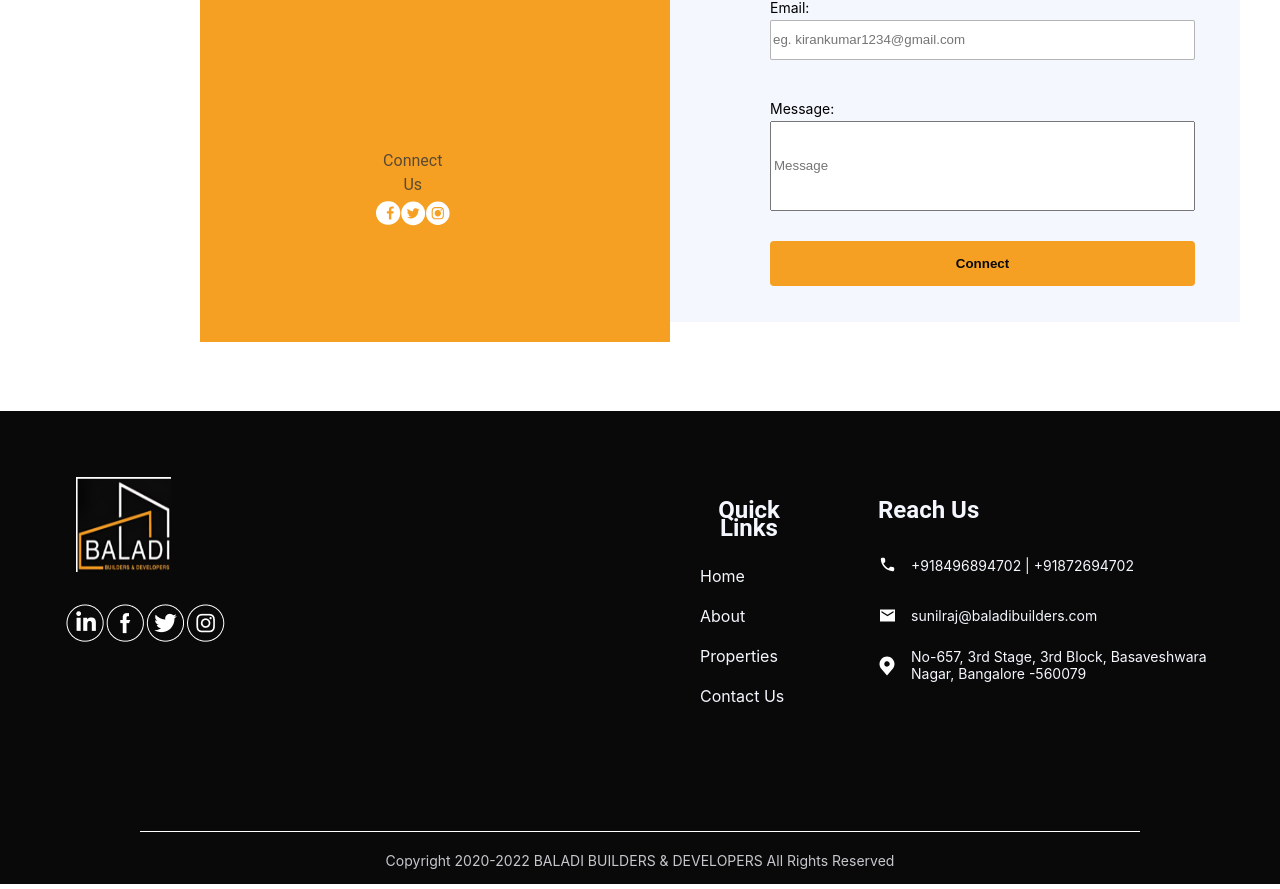
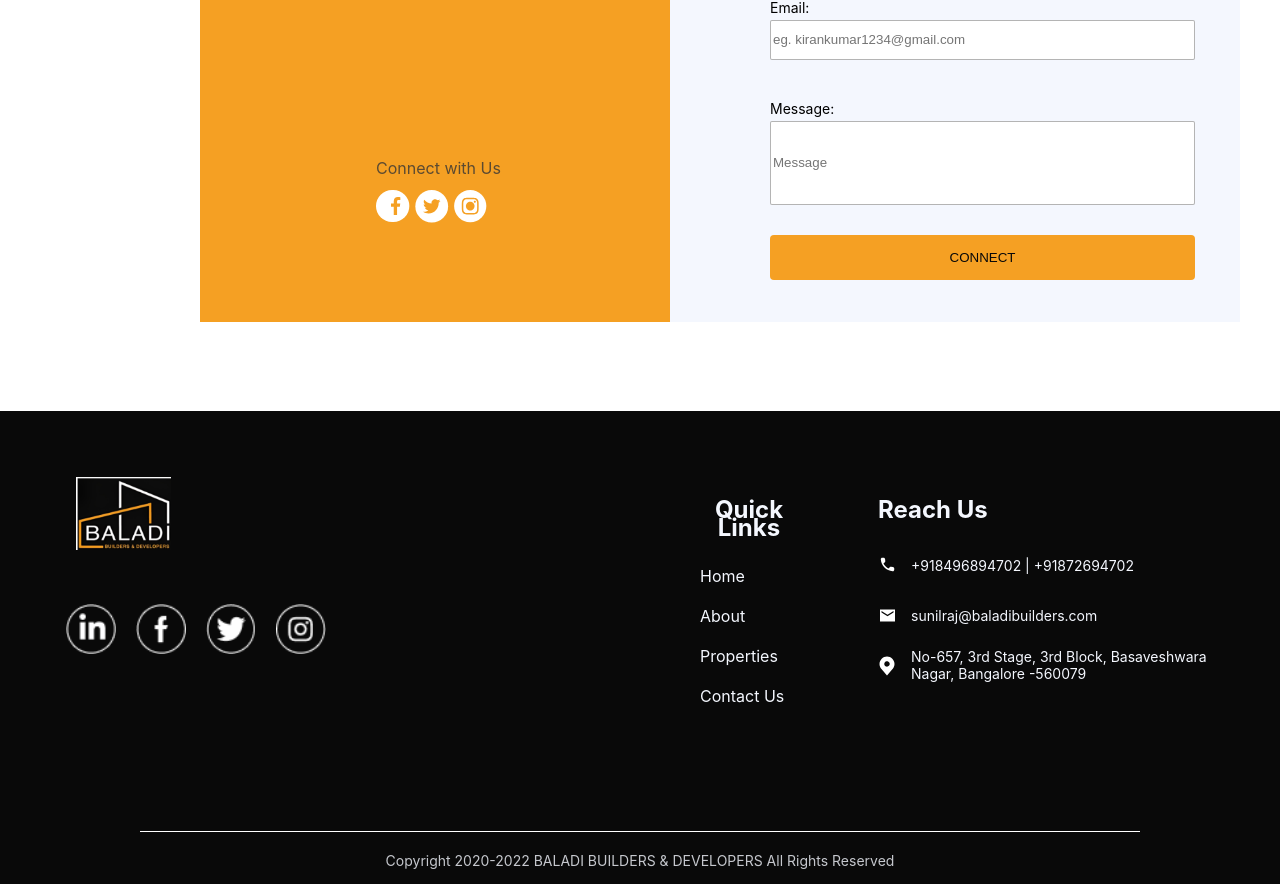
Before and after one commit to KalpithaRB/cietwo, a React (Create React App) app: page / in a window 1280 px wide. Shown: the part 380-1269 px from the top of the page. Built offline with nearby package versions, Linux system fonts and the light colour scheme.

Commit message:
corrected the alignment of the connect with us icons

```diff
--- a/src/components/Footer/Footer.css
+++ b/src/components/Footer/Footer.css
@@ -19,14 +19,14 @@
     flex-direction: column;
     background-color: #f5a023;
     color: #090909;
-    height: 603px;
+    height: 583px;
     width: 500px;
     row-gap: 35px;
     padding-top: 20px;
 }
 
 .contact-information-container{
-    font-family: 'Roboto';
+    /* font-family: 'Roboto'; */
     font-style: normal;
     font-weight: 500;
     font-size: 24px;
@@ -109,10 +109,11 @@
     flex-direction: column;
     justify-content: center;
     height: 138.35px;
-    width: 73.5px;
+    /* width: 73.5px; */
     position: absolute;
     left: 376px;
     top: 500px;
+    row-gap: 10px;
 
 
 
@@ -121,7 +122,7 @@
 .connect-us{
     color: #353535;
     opacity: 0.8;
-    font-family: 'Roboto';
+    /* font-family: 'Roboto'; */
 font-style: normal;
 font-weight: 400;
 font-size: 16px;
@@ -130,13 +131,14 @@ line-height: 24px;
 
 .icons-container{
     display: flex;
+    column-gap: 5px;
 }
 
 
 /* Form container */
 .title-container{
     color: #090909;
-    font-family: 'Roboto';
+    /* font-family: 'Roboto'; */
     font-style: normal;
     font-weight: 500;
     font-size: 24px;
@@ -184,6 +186,11 @@ line-height: 24px;
 
 .message-fillups{
     height: 84px;
+    border-radius: 2px;
+    background: #FFFFFF;
+    border: 1px solid rgba(9, 9, 9, 0.3);
+    box-shadow: none;
+    box-sizing: border-box;
 }
 
 .message-fillups.placeholder{
@@ -242,14 +249,34 @@ line-height: 24px;
 }
 
 .baladi{
-    height: 95px;
+    height: 73px;
     width: 95px;
-    background-color: #090909;
+
 }
 
 .socialMedia-container{
     display: flex;
-    column-gap: 2px;
+    column-gap: 20px;
+}
+
+.linkedin{
+    height: 50px;
+    width: 50px;
+}
+
+.facebook{
+    height: 50px;
+    width: 50px;
+}
+
+.twitter{
+    height: 50px;
+    width: 50px;
+}
+
+.instagram{
+    height: 50px;
+    width: 50px;
 }
 
 .quickLinks-container{
@@ -260,7 +287,7 @@ line-height: 24px;
 
 .links-title-container{
     color: #f4f7fe;
-    font-family: 'Roboto';
+    /* font-family: 'Roboto'; */
     font-style: normal;
     font-weight: 500;
     font-size: 24px;
@@ -286,7 +313,7 @@ line-height: 24px;
 
 .reachus-title-container{
     color: #f4f7fe;
-    font-family: 'Roboto';
+    /* font-family: 'Roboto'; */
     font-style: normal;
     font-weight: 500;
     font-size: 24px;
--- a/src/components/Footer/Footer.jsx
+++ b/src/components/Footer/Footer.jsx
@@ -55,7 +55,7 @@ export function ContactUs() {
           </div>
 
           <div className="connectUs-container">
-            <span className="connect-us"> Connect Us</span>
+            <span className="connect-us"> Connect with Us</span>
             <div className="icons-container">
             <svg width="34" height="32" viewBox="0 0 34 32" fill="none" xmlns="http://www.w3.org/2000/svg">
             <rect width="33.336" height="31.9972" rx="15.9986" fill="white"/>
@@ -104,7 +104,7 @@ export function ContactUs() {
         </div>
         <div className="button-container">
             <button className="connect-button">
-               <label><strong>Connect</strong></label>
+               <label>CONNECT</label>
             </button>
         </div>
       </div>
```
